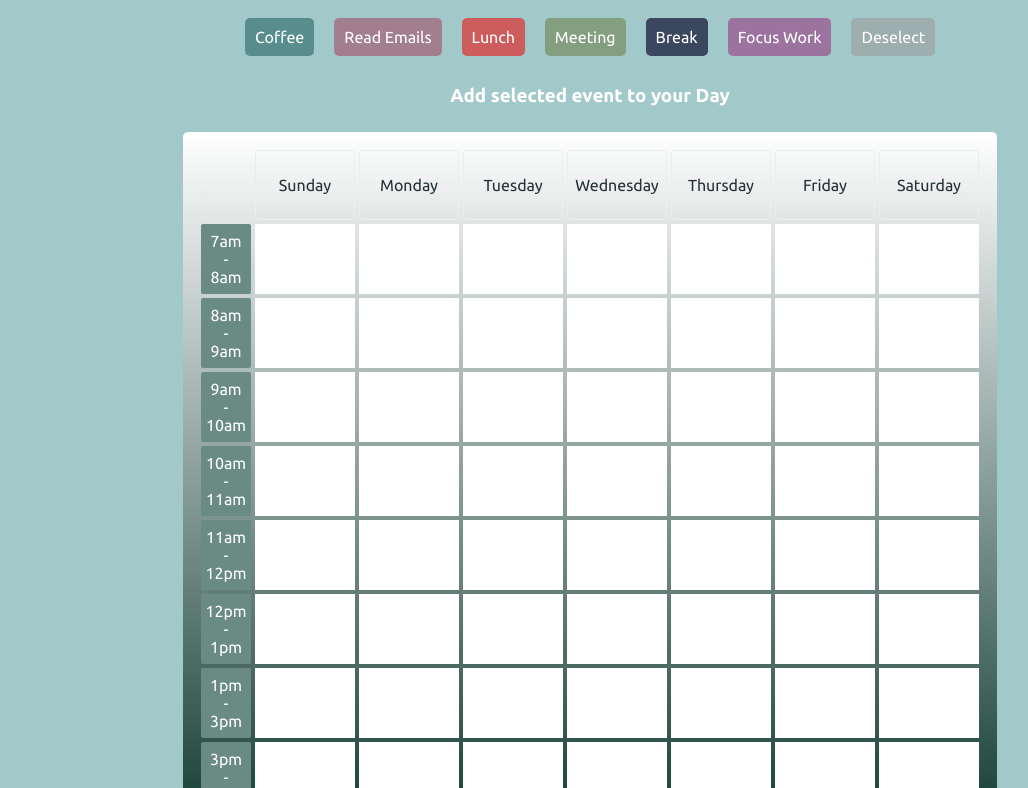
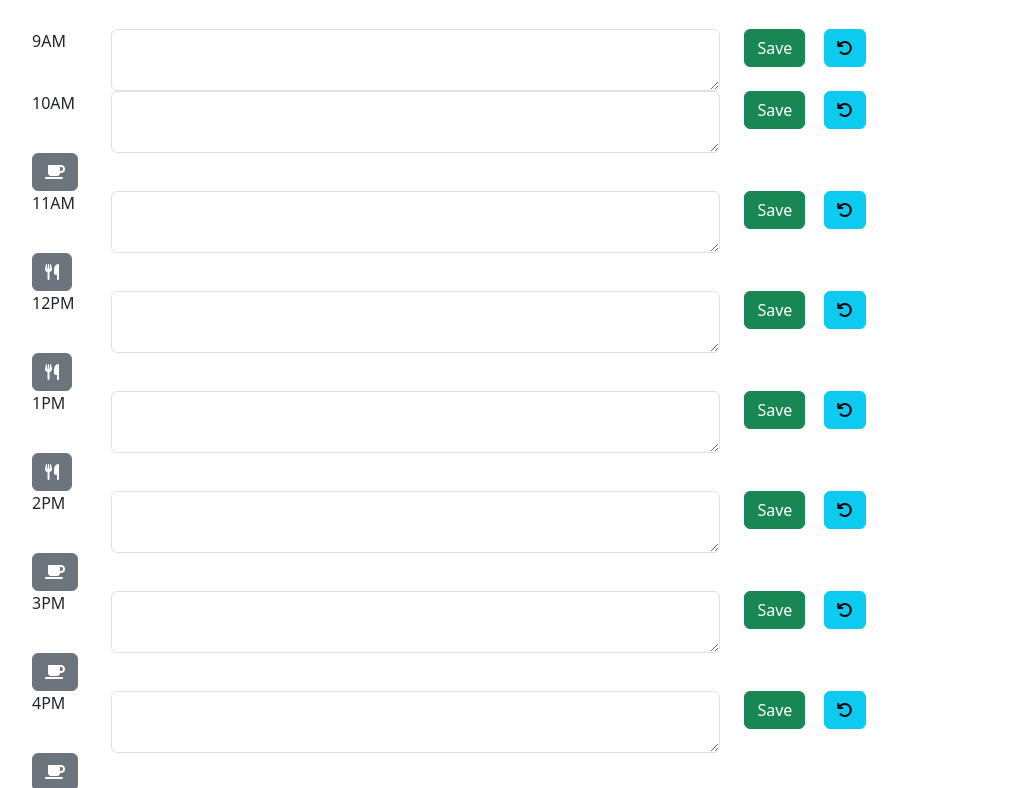
Before and after one commit to Mwrightvet/My-Day-Scheduler, a plain HTML site: page index.html in a window 1280 px wide. Shown: the part 83-871 px from the top of the page, without its empty margins (50-1078 px from the left). Drawn offline with nearby package versions, Linux system fonts and the light colour scheme.

Commit message:
Started over with a different style all together

```diff
--- a/index.html
+++ b/index.html
@@ -1,136 +1,114 @@
 <!DOCTYPE html>
 <html lang="en">
-
 <head>
   <meta charset="UTF-8">
   <meta name="viewport" content="width=device-width, initial-scale=1.0">
-  <title>Document</title>
-
+  <title>Daily Task App</title>
+  <link href="https://cdnjs.cloudflare.com/ajax/libs/twitter-bootstrap/5.3.0/css/bootstrap.min.css" rel="stylesheet">
   <!-- Font Awesome for Icons -->
   <link rel="stylesheet" href="https://cdnjs.cloudflare.com/ajax/libs/font-awesome/6.5.1/css/all.min.css" />
-  <!-- jQuery UI tag -->
-  <link rel="stylesheet" href="https://code.jquery.com/ui/1.12.1/themes/base/jquery-ui.css" />
-   <!-- style sheet-->
-  <link rel="stylesheet" href="/Assets/css/style.css" />
 
+  <script src="https://cdnjs.cloudflare.com/ajax/libs/dayjs/1.10.7/dayjs.min.js"></script>
 
-  <title>jQuery Day SCheduler</title>
 </head>
+<body>
+<div class="calendar-frame">
+  <header class="container py-3 calendar-frame">
+    <h1>Daily Task App</h1>
+    <p id="currentDay"></p>
+  </header>
 
-<body>
-
-  <div class="container">
-    <h1>Schedule Event</h1>
-
-    <div class="task__container">
-      <div class="task__name" id="coffee" style="background-color: rgb(89, 141, 141);">Coffee</div>
-      <div class="task__name" id="email" style="background-color: rgb(162, 126, 143);">Read Emails</div>
-      <div class="task__name" id="lunch" style="background-color:indianred;">Lunch</div>
-      <div class="task__name" id="meeting" style="background-color:rgb(131, 159, 128);">Meeting</div>
-      <div class="task__name" id="break" style="background-color:rgb(59, 71, 94);">Break</div>
-      <div class="task__name" id="focus" style="background-color:rgb(156, 114, 158);">Focus Work</div>
-      <div class="task__name" id="deselect" style="background-color:rgba(155, 153, 153, 0.574);">Deselect</div>
+  <main class="container py-3 calendar-frame">
+    <div class="row">
+      <div class="col-xl-10">
+        <div class="time-block">
+          <div class="row">
+            <div class="col-1 hour">9AM</div>
+            <div class="col-8 description"><textarea class="form-control"></textarea></div>
+            <div class="col-1 saveBtn"><button class="btn btn-success">Save</button></div>
+            <div class="col-1 clearBtn"><button class="btn btn-info"><i class="fas fa-undo"></i></button></div>
 
         </div>
+        </div>
 
-    <h3>Add selected event to your Day</h3>
-
-    <div class="schedule__container">
-      <div class="days__container">
-        <span class="corner"></span>
-        <div class="day">Sunday</div>
-        <div class="day">Monday</div>
-        <div class="day">Tuesday</div>
-        <div class="day">Wednesday</div>
-        <div class="day">Thursday</div>
-        <div class="day">Friday</div>
-        <div class="day">Saturday</div>
+        <div class="time-block">
+            <div class="row">
+              <div class="col-1 hour">10AM</div>
+              <div class="col-8 description"><textarea class="form-control"></textarea></div>
+              <div class="col-1 saveBtn"><button class="btn btn-success">Save</button></div>
+              <div class="col-1 clearBtn"><button class="btn btn-info"><i class="fas fa-undo"></i></button></div>
+              <div class="col-8 presetBtn"><button class="btn btn-secondary preset" data-preset="Break"><i class="fas fa-coffee"></i></button></div>
            </div>
-      <div class="part__day">
-        <span class="time">7am <br> - </br> 8am</span>
-        <div class="task"></div>
-        <div class="task"></div>
-        <div class="task"></div>
-        <div class="task"></div>
-        <div class="task"></div>
-        <div class="task"></div>
-        <div class="task"></div>
           </div>
-      <div class="part__day">
-        <span class="time">8am <br> - </br> 9am</span>
-        <div class="task"></div>
-        <div class="task"></div>
-        <div class="task"></div>
-        <div class="task"></div>
-        <div class="task"></div>
-        <div class="task"></div>
-        <div class="task"></div>
+          <div class="time-block">
+            <div class="row">
+              <div class="col-1 hour">11AM</div>
+              <div class="col-8 description"><textarea class="form-control"></textarea></div>
+              <div class="col-1 saveBtn"><button class="btn btn-success">Save</button></div>
+              <div class="col-1 clearBtn"><button class="btn btn-info"><i class="fas fa-undo"></i></button></div>
+              <div class="col-8 presetBtn"><button class="btn btn-secondary preset" data-preset="Lunch"><i class="fas fa-utensils"></i></button></div>
            </div>
-       <div class="part__day">
-        <span class="time">9am <br> - </br> 10am</span>
-        <div class="task"></div>
-        <div class="task"></div>
-        <div class="task"></div>
-        <div class="task"></div>
-        <div class="task"></div>
-        <div class="task"></div>
-        <div class="task"></div>
           </div>
-      <div class="part__day">
-        <span class="time">10am <br> - </br> 11am</span>
-        <div class="task"></div>
-        <div class="task"></div>
-        <div class="task"></div>
-        <div class="task"></div>
-        <div class="task"></div>
-        <div class="task"></div>
-        <div class="task"></div>
+          <div class="time-block">
+            <div class="row">
+              <div class="col-1 hour">12PM</div>
+              <div class="col-8 description"><textarea class="form-control"></textarea></div>
+              <div class="col-1 saveBtn"><button class="btn btn-success">Save</button></div>
+              <div class="col-1 clearBtn"><button class="btn btn-info"><i class="fas fa-undo"></i></button></div>
+              <div class="col-8 presetBtn"><button class="btn btn-secondary preset" data-preset="Lunch"><i class="fas fa-utensils"></i></button></div>
            </div>
-      <div class="part__day">
-        <span class="time">11am <br> - </br> 12pm</span>
-        <div class="task"></div>
-        <div class="task"></div>
-        <div class="task"></div>
-        <div class="task"></div>
-        <div class="task"></div>
-        <div class="task"></div>
-        <div class="task"></div>
           </div>
-      <div class="part__day">
-        <span class="time">12pm <br> - </br> 1pm</span>
-        <div class="task"></div>
-        <div class="task"></div>
-        <div class="task"></div>
-        <div class="task"></div>
-        <div class="task"></div>
-        <div class="task"></div>
-        <div class="task"></div>
+          <div class="time-block">
+            <div class="row">
+              <div class="col-1 hour">1PM</div>
+              <div class="col-8 description"><textarea class="form-control"></textarea></div>
+              <div class="col-1 saveBtn"><button class="btn btn-success">Save</button></div>
+              <div class="col-1 clearBtn"><button class="btn btn-info"><i class="fas fa-undo"></i></button></div>
+              <div class="col-8 presetBtn"><button class="btn btn-secondary preset" data-preset="Lunch"><i class="fas fa-utensils"></i></button></div>
            </div>
-      <div class="part__day">
-        <span class="time">1pm <br> - </br> 3pm</span>
-        <div class="task"></div>
-        <div class="task"></div>
-        <div class="task"></div>
-        <div class="task"></div>
-        <div class="task"></div>
-        <div class="task"></div>
-        <div class="task"></div>
           </div>
-      <div class="part__day">
-        <span class="time">3pm <br> - </br> 5pm</span>
-        <div class="task"></div>
-        <div class="task"></div>
-        <div class="task"></div>
-        <div class="task"></div>
-        <div class="task"></div>
-        <div class="task"></div>
-        <div class="task"></div>
+          <div class="time-block">
+            <div class="row">
+              <div class="col-1 hour">2PM</div>
+              <div class="col-8 description"><textarea class="form-control"></textarea></div>
+              <div class="col-1 saveBtn"><button class="btn btn-success">Save</button></div>
+              <div class="col-1 clearBtn"><button class="btn btn-info"><i class="fas fa-undo"></i></button></div>
+              <div class="col-8 presetBtn"><button class="btn btn-secondary preset" data-preset="Break"><i class="fas fa-coffee"></i></button></div>
+           </div>
+          </div>
+          <div class="time-block">
+            <div class="row">
+              <div class="col-1 hour">3PM</div>
+              <div class="col-8 description"><textarea class="form-control"></textarea></div>
+              <div class="col-1 saveBtn"><button class="btn btn-success">Save</button></div>
+              <div class="col-1 clearBtn"><button class="btn btn-info"><i class="fas fa-undo"></i></button></div>
+              <div class="col-8 presetBtn"><button class="btn btn-secondary preset" data-preset="Break"><i class="fas fa-coffee"></i></button></div>
+           </div>
+          </div>
+          <div class="time-block">
+            <div class="row">
+              <div class="col-1 hour">4PM</div>
+              <div class="col-8 description"><textarea class="form-control"></textarea></div>
+              <div class="col-1 saveBtn"><button class="btn btn-success">Save</button></div>
+              <div class="col-1 clearBtn"><button class="btn btn-info"><i class="fas fa-undo"></i></button></div>
+              <div class="col-8 presetBtn"><button class="btn btn-secondary preset" data-preset="Break"><i class="fas fa-coffee"></i></button></div>
+           </div>
+          </div>
+          <div class="time-block">
+            <div class="row">
+              <div class="col-1 hour">5PM</div>
+              <div class="col-8 description"><textarea class="form-control"></textarea></div>
+              <div class="col-1 saveBtn"><button class="btn btn-success">Save</button></div>
+              <div class="col-1 clearBtn"><button class="btn btn-info"><i class="fas fa-undo"></i></button></div>
            </div>
           </div>
         </div>
-  <!-- jQuery UI <script> tag -->
-  <script src="https://code.jquery.com/ui/1.12.1/jquery-ui.js"></script>
-  <script src="./assets/js/script.js"></script>
+    </div>
+    <button class="btn btn-danger reset-all-btn">Reset All</button>
+  </div>
+  </main>
+
+<script src="https://cdnjs.cloudflare.com/ajax/libs/jquery/3.6.0/jquery.min.js"></script>
+
 </body>
-
 </html>
```
Lines whose indentation alone changed are shown as unchanged.
